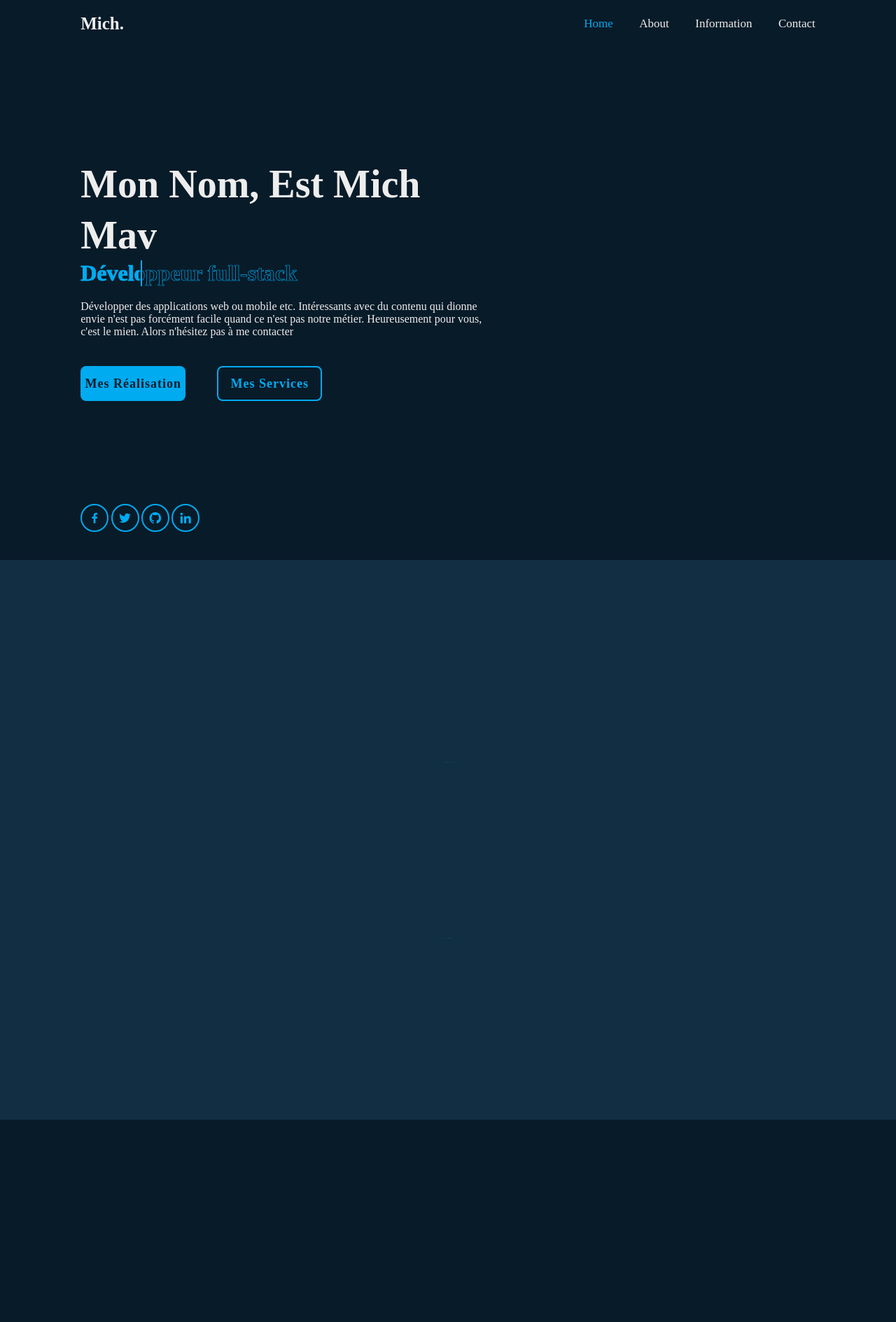
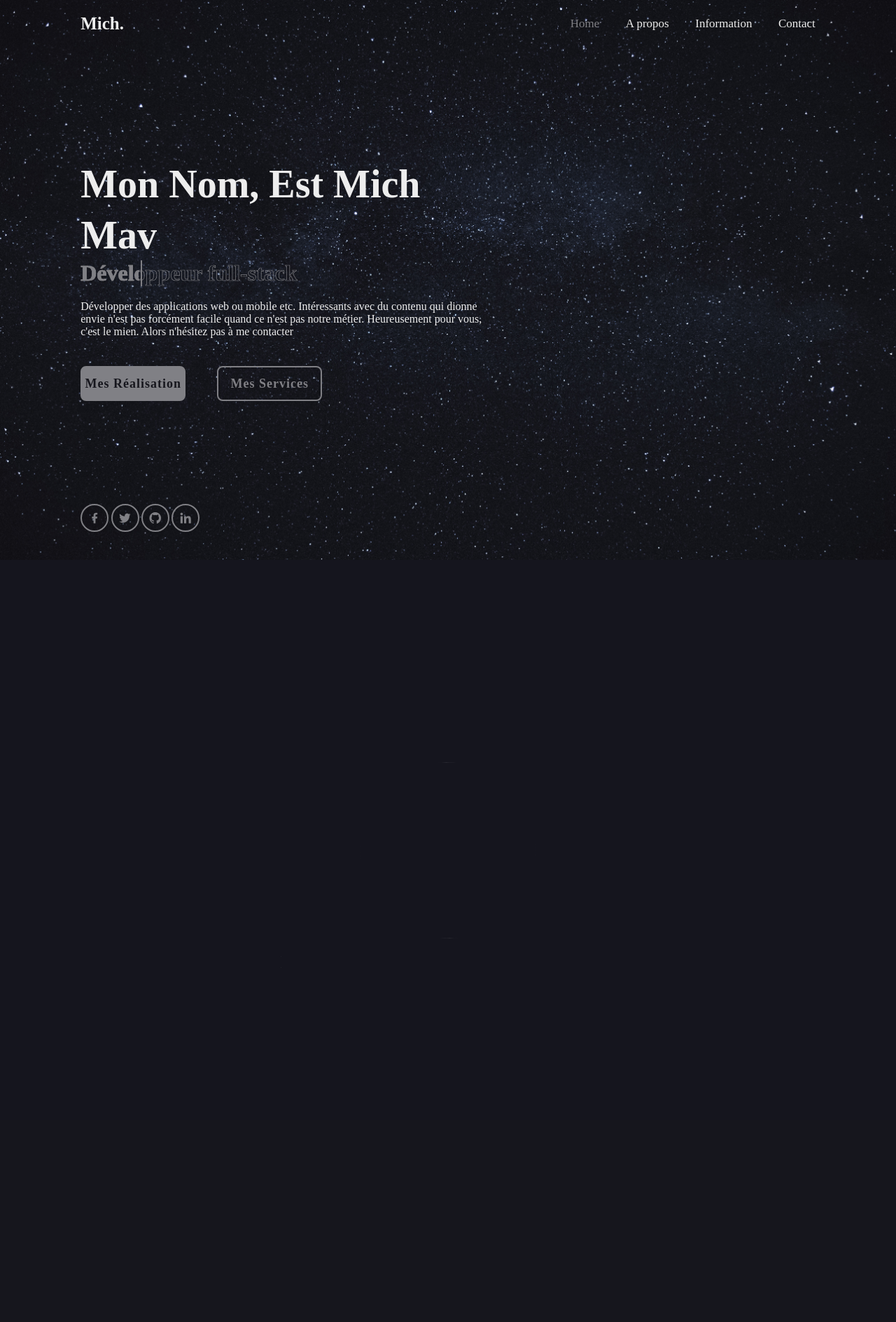
Before and after one commit to hakashimav/Portfolio_django, a Django app: page /about in a window 1280 px wide. Shown: the top 1889 px of the page at 70% size. Run offline with Django 4.2, Linux system fonts and the light colour scheme.

Commit message:
fixed the style

```diff
--- a/Portfolio/templates/layout/layout.html
+++ b/Portfolio/templates/layout/layout.html
@@ -12,7 +12,7 @@
     <link href="{%static 'assets/img/apple-touch-icon.png' %}" rel="apple-touch-icon">
 
     <title>Mich - Mav | Portfolio</title>
-    <link rel="stylesheet" href="{%static 'assets/css/style.Css'%}">
+    <link rel="stylesheet" href="{%static 'assets/css/style.css'%}">
     <!-- box icons -->
     <link href='https://unpkg.com/boxicons@2.1.4/css/boxicons.min.css' rel='stylesheet'>
 </head>
@@ -23,15 +23,13 @@
     <!-- home section design -->
     <section class="home show-animate" id="home">
         <div class="home-content">
-            <h1>Mon Nom, Est <span>Mich Mav</span><span class="animate" style="--i:2"></span></h1>
+            <h1>Mon Nom, Est <span>Mich Mav</span></h1>
             <div class="text-animate">
                 <h3>Développeur full-stack</h3>
-                <span class="animate" style="--i:3"></span>
             </div>
             <p>Développer des applications web ou mobile etc. Intéressants avec du contenu qui dionne
                 envie n'est pas forcément facile quand ce n'est pas notre métier.
                 Heureusement pour vous, c'est le mien. Alors n'hésitez pas à me contacter
-                <span class="animate" style="--i:4"></span>
             </p>
 
             <div class="btn-box">
@@ -50,7 +48,7 @@
         </div>
 
         <div class="home-imgHover"></div>
-        <span class="animate home-img" style="--i:7"></span>
+
     </section>
 
     {%block section%}
--- a/Portfolio/views.py
+++ b/Portfolio/views.py
@@ -15,7 +15,7 @@
 def index(request):
 
     context = {
-        'home':"home"
+        'home':"Home"
     }
 
     template = loader.get_template('index.html')
@@ -25,7 +25,7 @@
 def about(request):
 
     context = {
-        'about':"About"
+        'about':"A propos"
     }
 
     template = loader.get_template('pages/about.html')
@@ -68,7 +68,7 @@
     email.reply_to = from_email
 
     context = {
-        'send':'message envoyé'
+        'send':'Message envoyé'
     }
 
 
--- a/static/assets/css/style.css
+++ b/static/assets/css/style.css
@@ -10,10 +10,10 @@
 }
 
 :root {
-    --bg-color: #081b29;
-    --second-bg-color: #112e42;
+    --bg-color: #16161d;
+    --second-bg-color: #15151e;
     --text-color: #ededed;
-    --main-color: #00abf0;
+    --main-color: #808085;
 }
 
 html {
@@ -86,7 +86,7 @@
     display: flex;
     align-items: center;
     padding: 0 9%;
-    /* background: url(/img/about.jpg) no-repeat; */
+    background: url(../img/space.jpg) no-repeat;
     background-size: cover;
     background-position: center;
 }
```
Also changed, not shown: static/assets/img/space.jpg (added).
